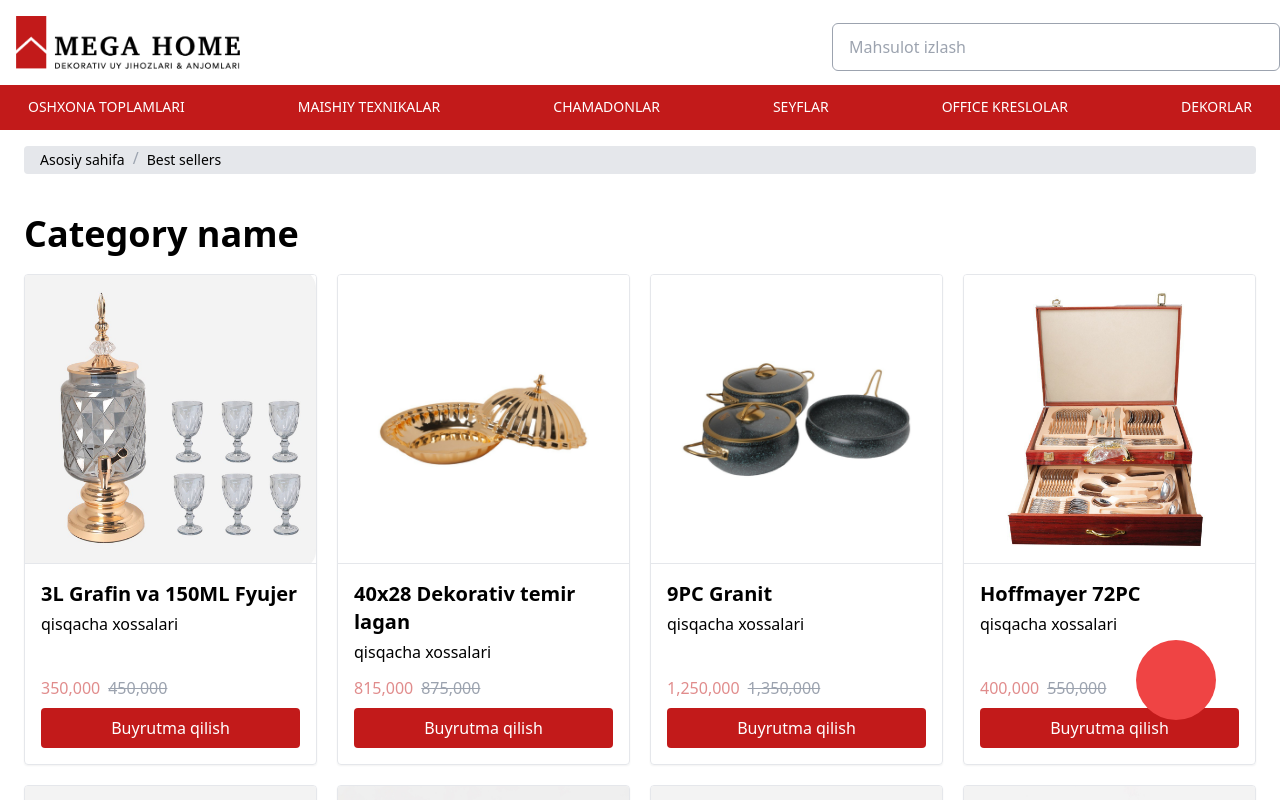
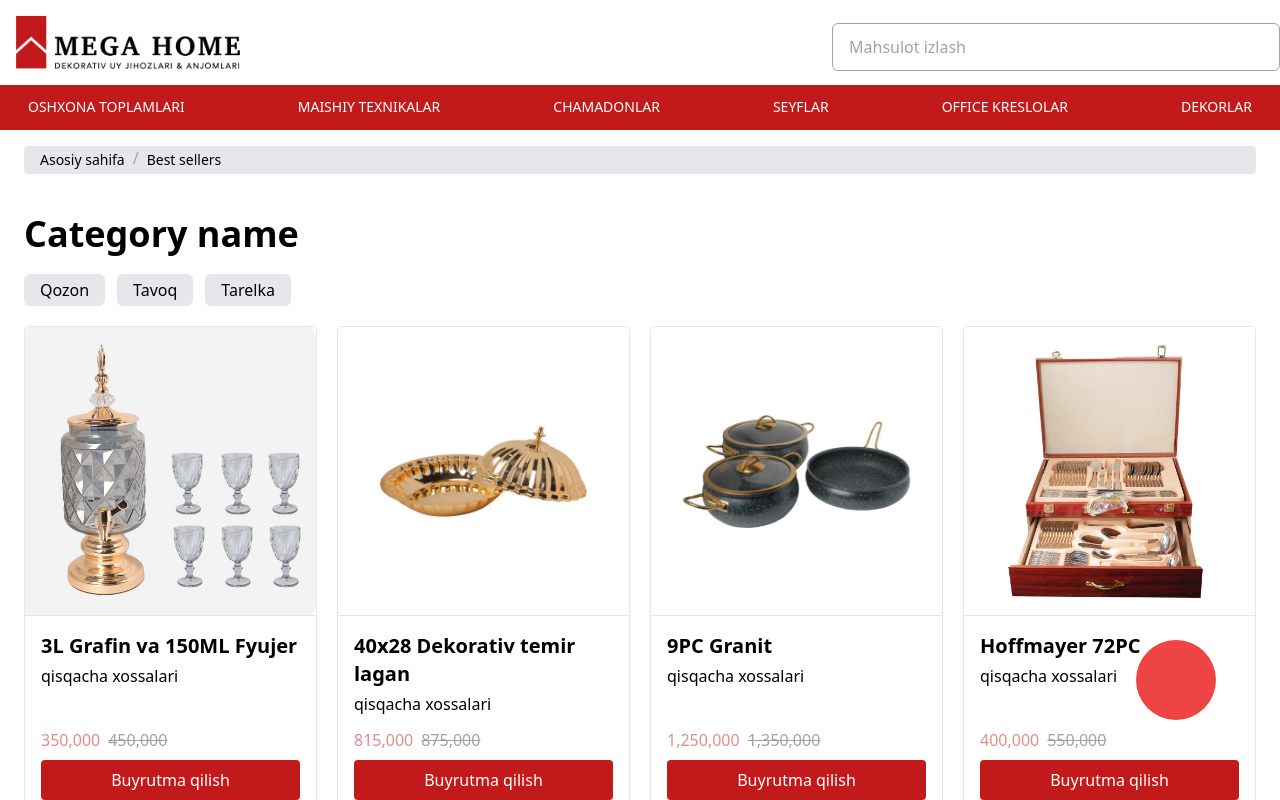
Before and after one commit to JonathanBek0501/MegaHome, a Nuxt app: page /Products in a window 1280 px wide. Shown: the top 800 px of the page. Built offline with nearby package versions, Linux system fonts and the light colour scheme.

Commit message:
add: subtables

```diff
--- a/pages/Products/index.vue
+++ b/pages/Products/index.vue
@@ -6,6 +6,19 @@
             <h2 class="text-3xl sm:text-4xl font-bold pb-5">
                 Category name
             </h2>
+
+            <div class="flex items-center gap-3 flex-wrap pb-5">
+                <!-- When active should be bg-gray-300 -->
+                <button class="rounded-md bg-gray-200 transition-all ease-in-out hover:bg-gray-300 py-1 px-4">
+                    Qozon
+                </button>
+                <button class="rounded-md bg-gray-200 transition-all ease-in-out hover:bg-gray-300 py-1 px-4">
+                    Tavoq
+                </button>
+                <button class="rounded-md bg-gray-200 transition-all ease-in-out hover:bg-gray-300 py-1 px-4">
+                    Tarelka
+                </button>
+            </div>
             <div class="grid grid-cols-2 md:grid-cols-3 lg:grid-cols-4 gap-2.5 sm:gap-4 md:gap-6 lg:gap-5">
                 <Card v-for="(card, index) in cards" :key="index" :img="card.img" :title="card.title" :current-price="card.currentPrice" :pre-price="card.prePrice" class="h-full"/>
             </div>
```
